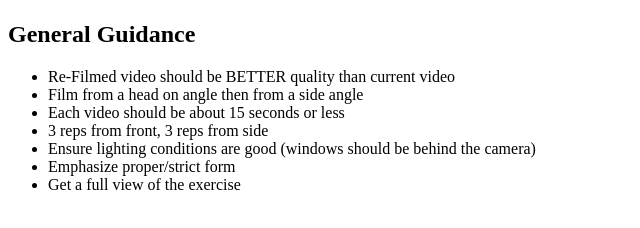
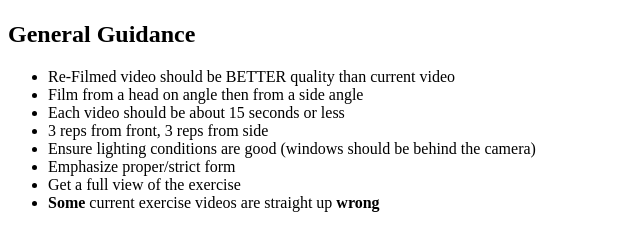
Before and after one commit to slobdell/refilm-workout, a Django app: template refilm_workout/templates/basic_navigation/base.html in a window 1280 px wide. Shown: the part 860-1088 px from the top of the page, without its empty margins (0-640 px from the left). Before the commit the page ends 1050 px from the top, so only its background shows below. Run offline with Django 3.2, Linux system fonts and the light colour scheme; the template is opened without the code that fills it: most values are stand-ins (such as "Sample title", 1, 10 or a date in 2020); parts of the project's set-up code (start-up, migrations or seed data) failed here and were passed over.

Commit message:
more guidance

```diff
--- a/refilm_workout/templates/basic_navigation/base.html
+++ b/refilm_workout/templates/basic_navigation/base.html
@@ -49,6 +49,7 @@
 <li>Ensure lighting conditions are good (windows should be behind the camera)</li>
 <li>Emphasize proper/strict form</li>
 <li>Get a full view of the exercise</li>
+<li><strong>Some</strong> current exercise videos are straight up <strong>wrong</strong></li>
 </ul>
 </body>
 </html>
```
